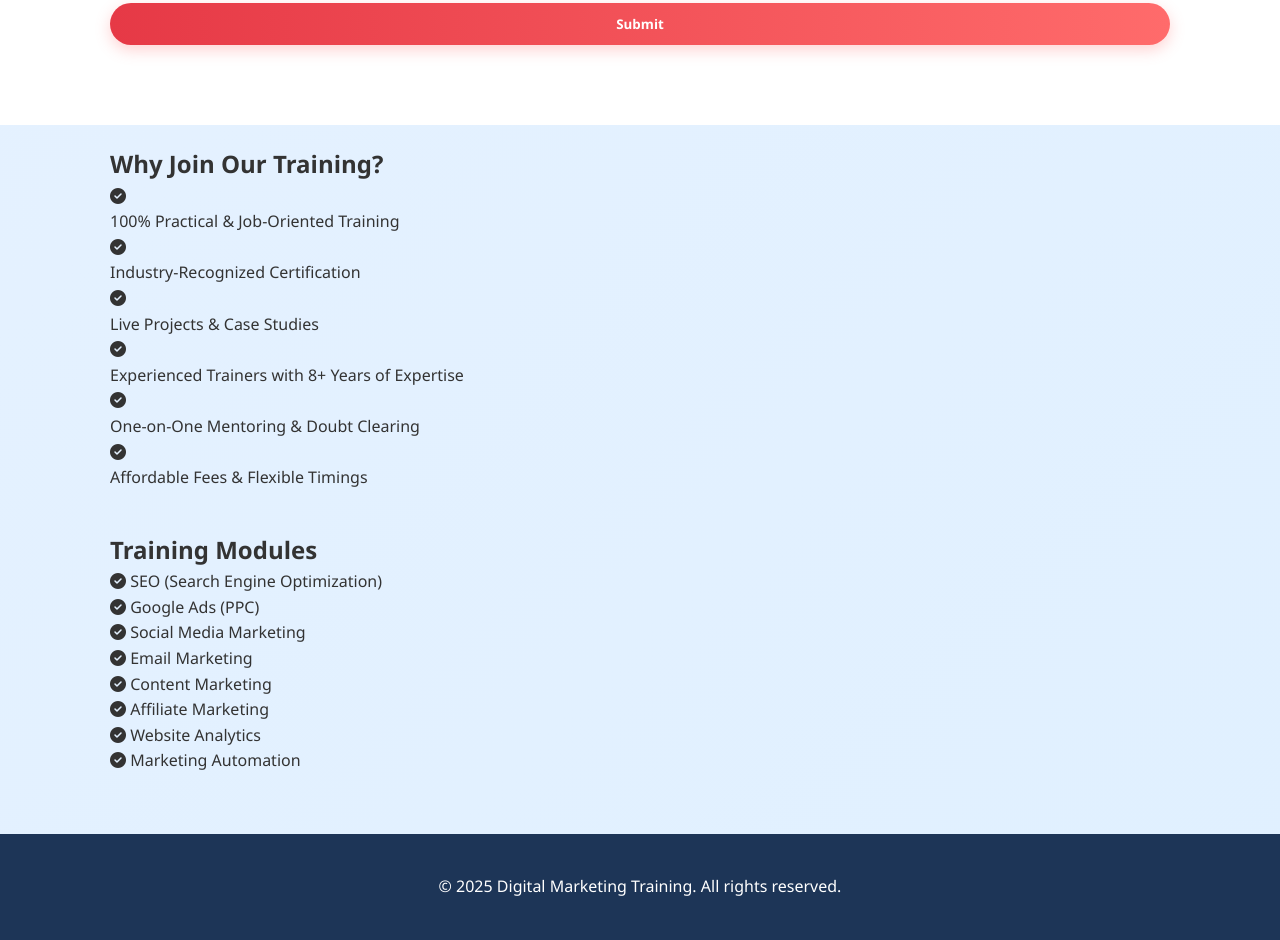
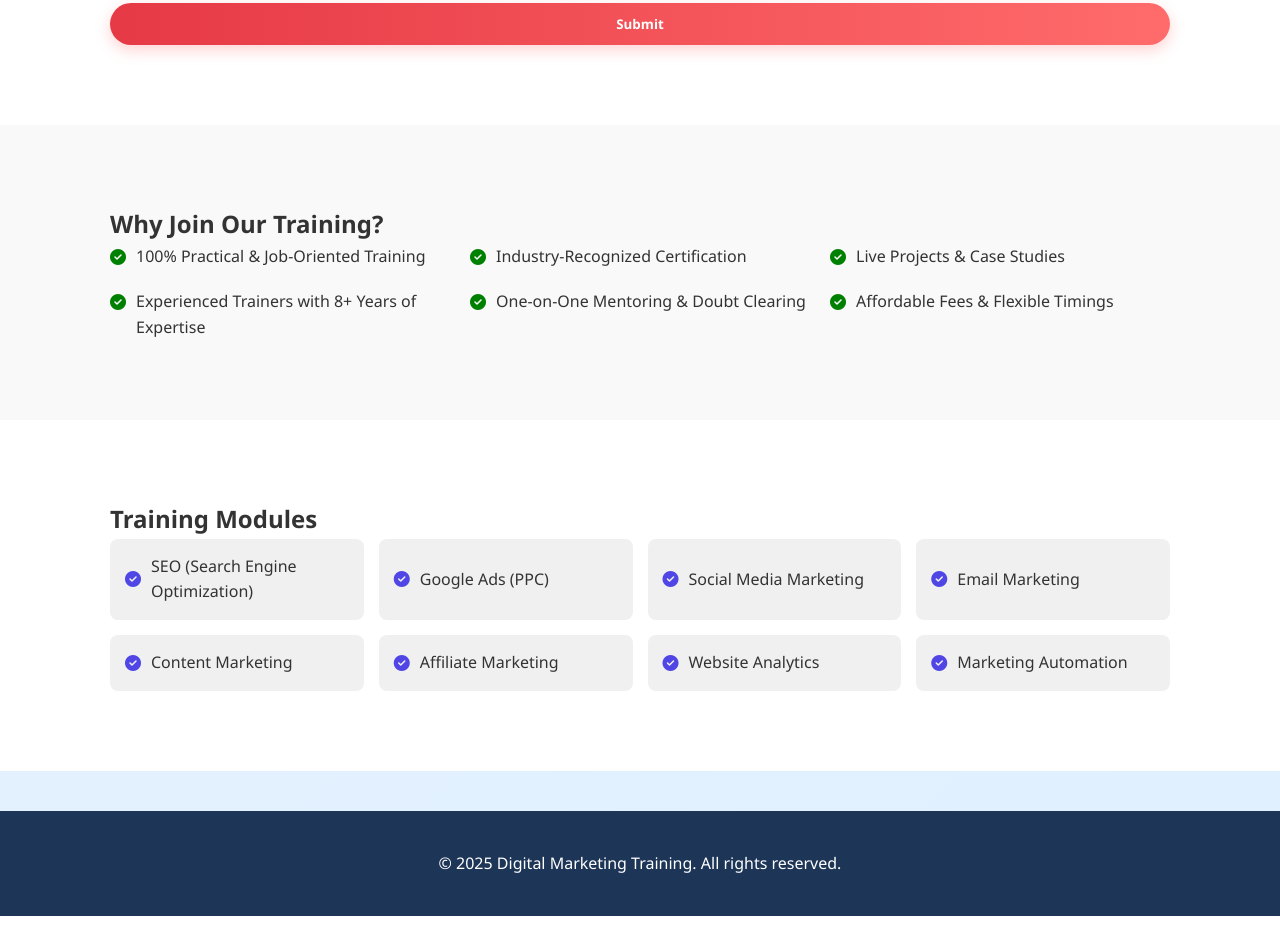
Before and after one commit to saikiranyalavarthi/Digital-marketing-Training, a plain HTML site: page index.html in a window 1280 px wide. Shown: the part 5395-6335 px from the top of the page. After the commit the page ends 6311 px from the top, so only its background shows below. Drawn offline with Linux system fonts and the light colour scheme.

Commit message:
Update style.css

```diff
--- a/style.css
+++ b/style.css
@@ -388,7 +388,46 @@ footer {
     padding: 15px;
   }
 }
-
+.modules {
+  background: #ffffff;
+  padding: 60px 20px;
+}
+.modules .grid {
+  display: grid;
+  grid-template-columns: repeat(auto-fit, minmax(250px, 1fr));
+  gap: 15px;
+  text-align: left;
+}
+.modules .grid div {
+  background: #f0f0f0;
+  padding: 15px;
+  border-radius: 8px;
+  display: flex;
+  align-items: center;
+  gap: 10px;
+}
+.modules i {
+  color: #4f46e5;
+}
+.why {
+  background: #f9f9f9;
+  padding: 60px 20px;
+}
+.why .grid {
+  display: grid;
+  grid-template-columns: repeat(auto-fit, minmax(260px, 1fr));
+  gap: 20px;
+  text-align: left;
+}
+.why .item {
+  display: flex;
+  align-items: flex-start;
+  gap: 10px;
+}
+.why .item i {
+  color: green;
+  margin-top: 5px;
+}
 /* Animations */
 @keyframes fadeDown {
   from {
```
